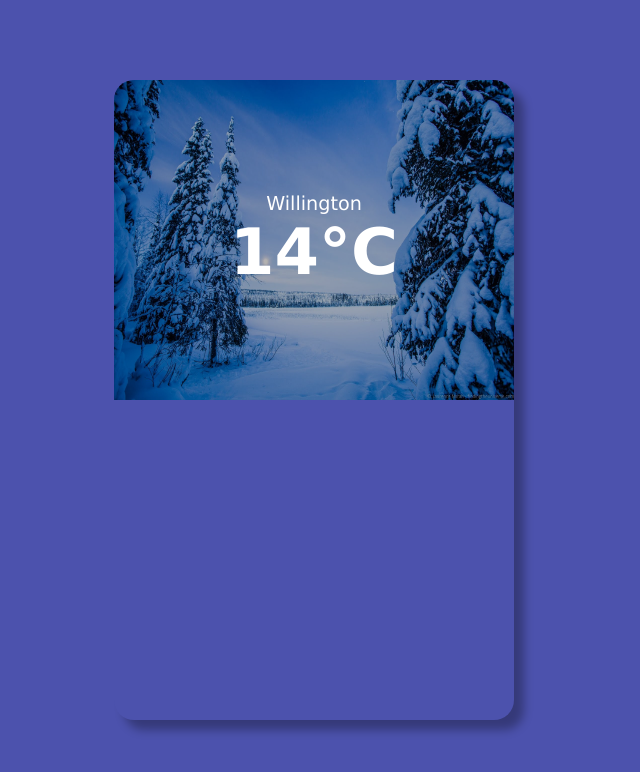
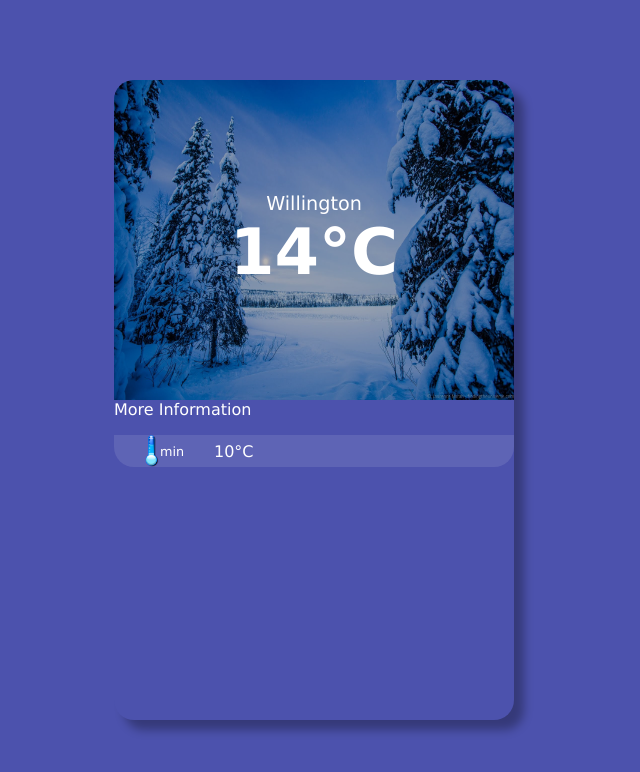
Before and after one commit to Danieldotcomcoder/Weather-App, an Angular app: page / in a window 1280 px wide. Shown: the top 772 px of the page, without its empty margins (326-966 px from the left). Built offline with nearby package versions, Linux system fonts and the light colour scheme.

Commit message:
Create and style info block container

```diff
--- a/src/app/app.component.html
+++ b/src/app/app.component.html
@@ -10,6 +10,22 @@
   </div>
   <div class="lower-data">
 
+    <div class="more-info-label">
+      More Information
+    </div>
+
+    <div class="more-info-container">
+      <div class="info-block">
+        <div class="info-block-label">
+          <img src="../assets/min.png" alt="">
+          <span>min</span>
+        </div>
+        <div class="info-block-value">
+          10°C
+        </div>
+      </div>
+    </div>
+
   </div>
 </div>
 
--- a/src/styles.css
+++ b/src/styles.css
@@ -75,3 +75,49 @@
     text-align: center;
     font-weight: 900;
 }
+
+.more-info-label {
+    color: var(--white);
+}
+
+.more-info-container {
+    flex: 1;
+    background-color: var(--shodow-light);
+    border-bottom-left-radius: 20px;
+    border-bottom-right-radius: 20px;
+    margin-top: 1em;
+    display: flex;
+    flex-direction: row;
+    flex-wrap: wrap;
+}
+
+.info-block {
+    width: 50%;
+    display: flex;
+    flex-direction: row;
+}
+
+.info-block-label {
+    width: 50%;
+    display: flex;
+    flex-direction: row;
+    justify-content: center;
+    align-items: center;
+}
+
+.info-block-label img {
+    width: 1em;
+}
+
+.info-block-label span {
+    color: var(--white);
+    font-size: 0.8em;
+}
+
+.info-block-value {
+    width: 50%;
+    display: flex;
+    justify-content: flex-start;
+    align-items: center;
+    color: var(--white);
+}
```
Also changed, not shown: src/assets/min.png (added).
